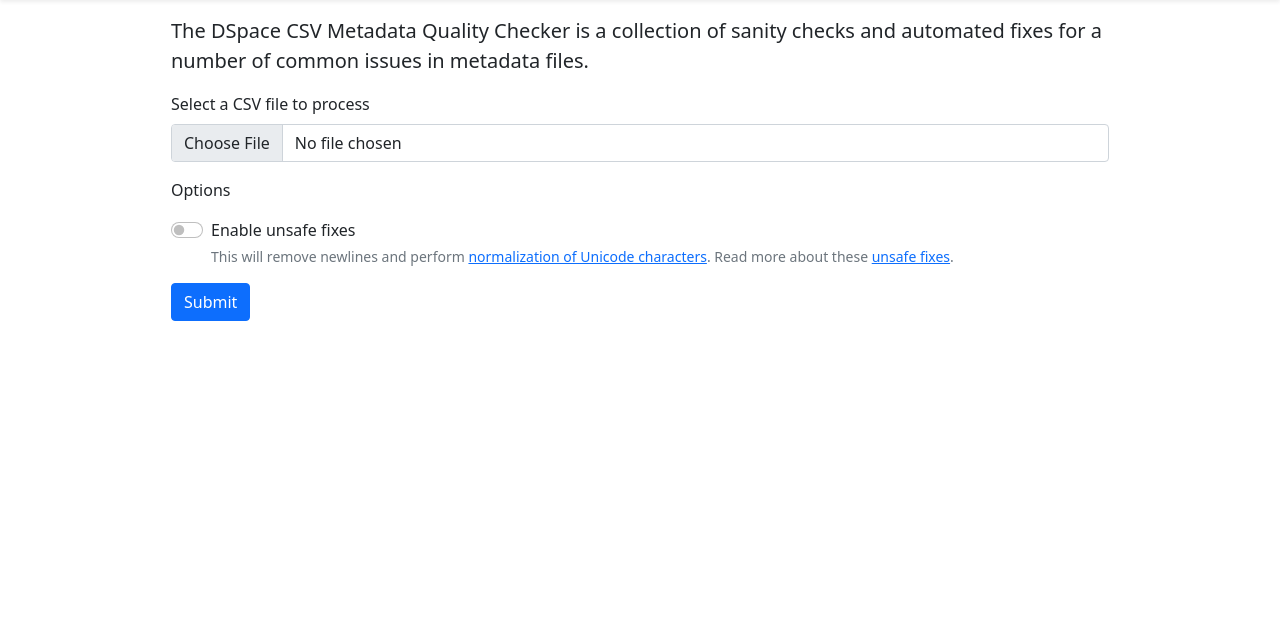
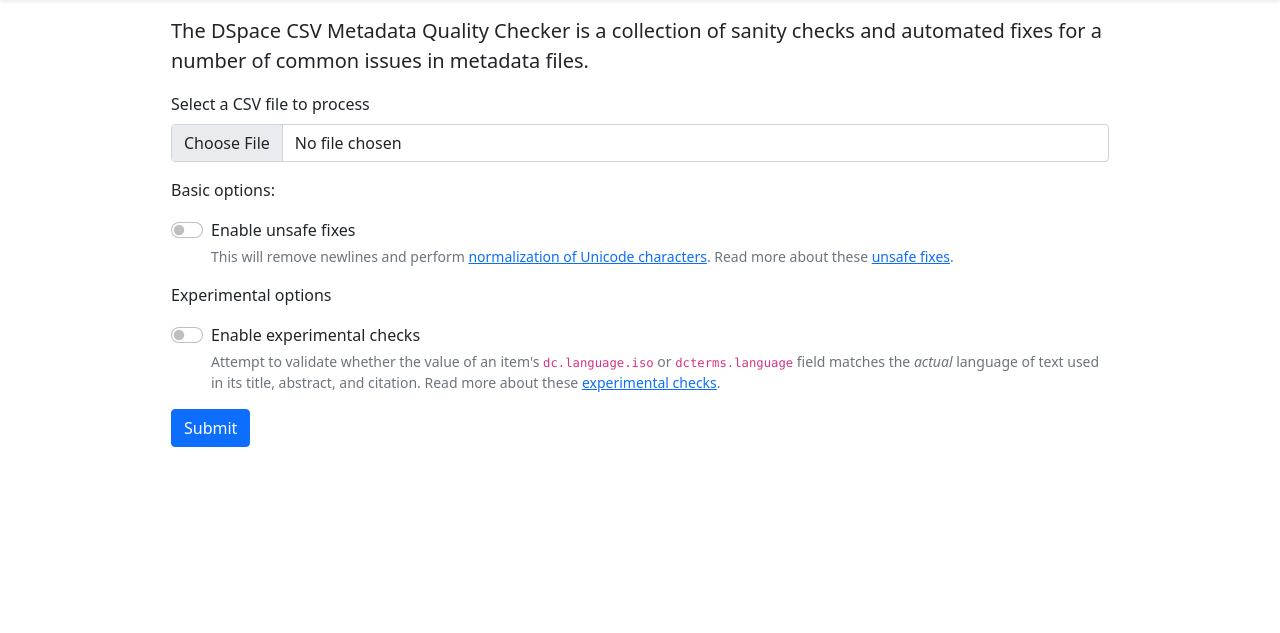
Before and after one commit to ilri/csv-metadata-quality-web, a Flask app: template templates/index.html in a window 1280 px wide. Shown: the part 56-689 px from the top of the page. Run offline with Flask 2, Linux system fonts and the light colour scheme; the template is opened without the code that fills it, so the values that code supplies are empty; some libraries are stand-ins or nearby versions.

Commit message:
Add support for experimental checks ("-e")

```diff
--- a/main.py
+++ b/main.py
@@ -55,6 +55,9 @@
         if "unsafe" in request.form:
             args.append("-u")
 
+        if "experimental" in request.form:
+            args.append("-e")
+
         # run subprocess and capture output as UTF-8 so we get a string instead of
         # bytes for ansi2html
         results = subprocess.run(
--- a/templates/index.html
+++ b/templates/index.html
@@ -12,12 +12,20 @@
             <input class="form-control" type="file" id="formFile" name="file" accept=".csv">
           </div>
 
-          <p>Options</p>
+          <p>Basic options:</p>
 
           <div class="mb-3 form-check form-switch">
             <input class="form-check-input" type="checkbox" id="unsafeCheckbox" name="unsafe">
             <label class="form-check-label" for="unsafeCheckbox" aria-describedby="unsafeHelp">Enable unsafe fixes</label>
             <div id="unsafeHelp" class="form-text">This will remove newlines and perform <a href="https://withblue.ink/2019/03/11/why-you-need-to-normalize-unicode-strings.html" title='When "Zoë" !== "Zoë". Or why you need to normalize Unicode strings'>normalization of Unicode characters</a>. Read more about these <a href="https://github.com/ilri/csv-metadata-quality#unsafe-fixes">unsafe fixes</a>.</div>
+          </div>
+
+          <p>Experimental options</p>
+
+          <div class="mb-3 form-check form-switch">
+            <input class="form-check-input" type="checkbox" id="experimentalCheckbox" name="experimental">
+            <label class="form-check-label" for="experimentalCheckbox" aria-describedby="experimentalHelp">Enable experimental checks</label>
+            <div id="experimentalHelp" class="form-text">Attempt to validate whether the value of an item's <code>dc.language.iso</code> or <code>dcterms.language</code> field matches the <em>actual</em> language of text used in its title, abstract, and citation. Read more about these <a href="https://github.com/ilri/csv-metadata-quality#experimental-checks">experimental checks</a>.</div>
           </div>
 
           <button type="submit" class="btn btn-primary">Submit</button>
```
